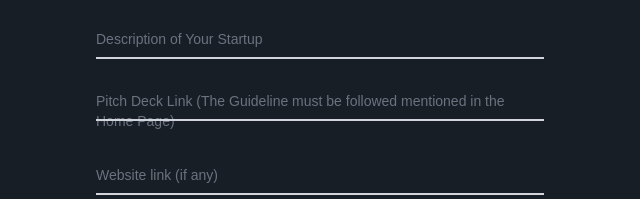
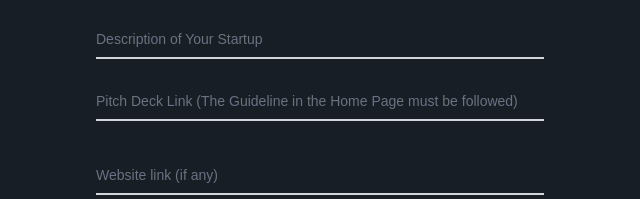
Before and after one commit to sakibmouin/sheikh-jamal-innovation-grant, a website: page apply.html in a window 1280 px wide. Shown: the part 1039-1238 px from the top of the page, 320-960 px from the left. Drawn offline with nearby package versions, Linux system fonts and the light colour scheme.

Commit message:
form update

```diff
--- a/apply.html
+++ b/apply.html
@@ -482,8 +482,8 @@
 						<label
 							for="711831425"
 							class="peer-focus:font-medium absolute text-sm text-gray-500 dark:text-gray-400 duration-300 transform -translate-y-6 scale-75 top-3 -z-10 origin-[0] peer-focus:start-0 rtl:peer-focus:translate-x-1/4 peer-focus:text-blue-600 peer-focus:dark:text-blue-500 peer-placeholder-shown:scale-100 peer-placeholder-shown:translate-y-0 peer-focus:scale-75 peer-focus:-translate-y-6"
-							>Pitch Deck Link (The Guideline must be followed mentioned in the
-							Home Page)</label
+							>Pitch Deck Link (The Guideline in the Home Page must be
+							followed)</label
 						>
 					</div>
 					<div class="relative z-0 w-full mb-8 group">
```
